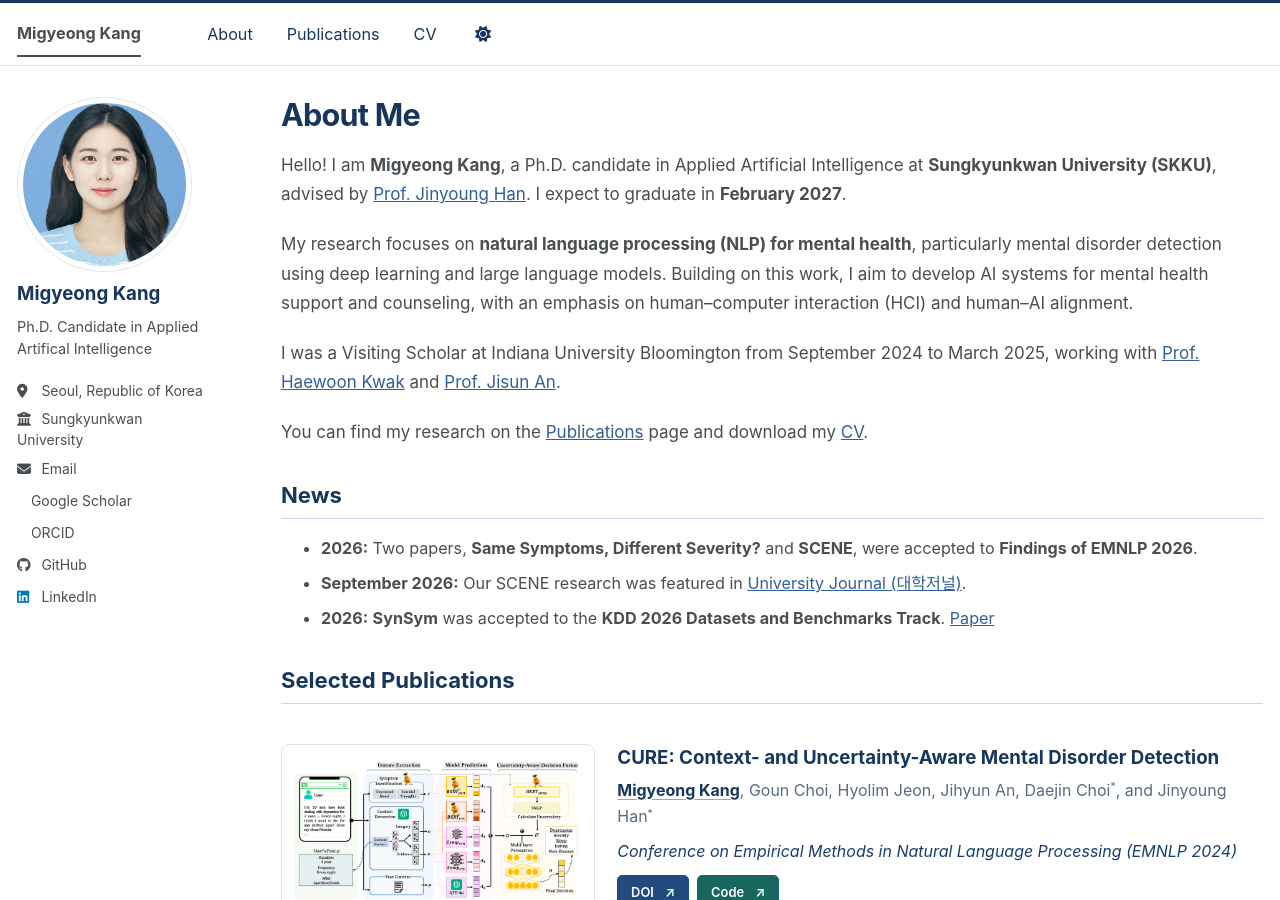
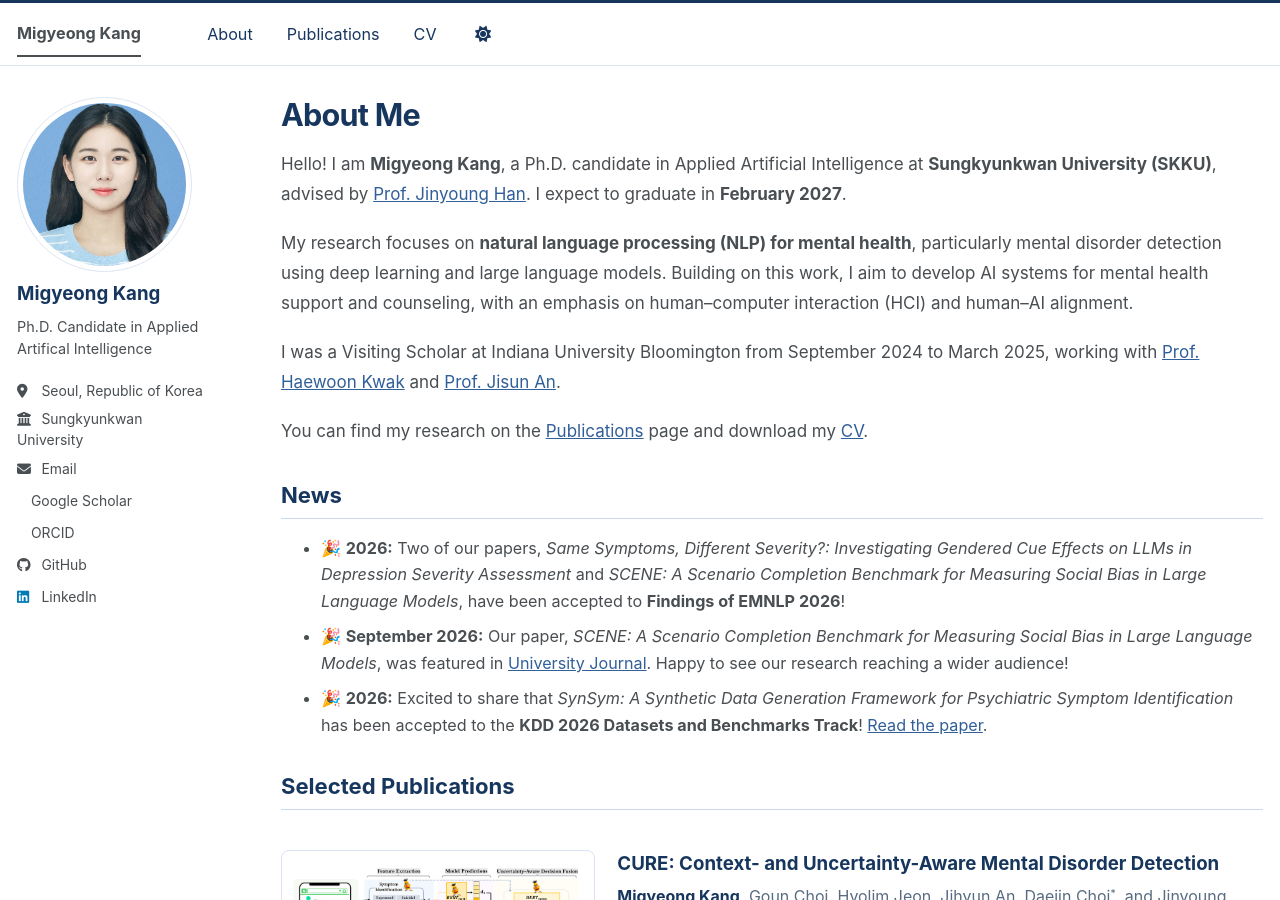
Before and after one commit to gyeong707/gyeong707.github.io, a Jekyll site: the page built from _pages/about.md, in a window 1280 px wide and 900 px high. Built offline with Jekyll 4.4.1, drawn with Linux system fonts in a browser that asks for light colours; a style sheet for code colours, icons or effects is not loaded.

Commit message:
Refresh news with full paper titles and celebration emoji

```diff
--- a/_pages/about.md
+++ b/_pages/about.md
@@ -17,9 +17,9 @@ You can find my research on the [Publications]({{ '/publications/' | relative_ur
 
 ## News
 
-- **2026:** Two papers, **Same Symptoms, Different Severity?** and **SCENE**, were accepted to **Findings of EMNLP 2026**.
-- **September 2026:** Our SCENE research was featured in [University Journal (대학저널)](https://dhnews.co.kr/news/view/1065598902277328).
-- **2026:** **SynSym** was accepted to the **KDD 2026 Datasets and Benchmarks Track**. [Paper](https://doi.org/10.1145/3770854.3785698)
+- 🎉 **2026:** Two of our papers, *Same Symptoms, Different Severity?: Investigating Gendered Cue Effects on LLMs in Depression Severity Assessment* and *SCENE: A Scenario Completion Benchmark for Measuring Social Bias in Large Language Models*, have been accepted to **Findings of EMNLP 2026**!
+- 🎉 **September 2026:** Our paper, *SCENE: A Scenario Completion Benchmark for Measuring Social Bias in Large Language Models*, was featured in [University Journal](https://dhnews.co.kr/news/view/1065598902277328). Happy to see our research reaching a wider audience!
+- 🎉 **2026:** Excited to share that *SynSym: A Synthetic Data Generation Framework for Psychiatric Symptom Identification* has been accepted to the **KDD 2026 Datasets and Benchmarks Track**! [Read the paper](https://doi.org/10.1145/3770854.3785698).
 
 ## Selected Publications
 
```
